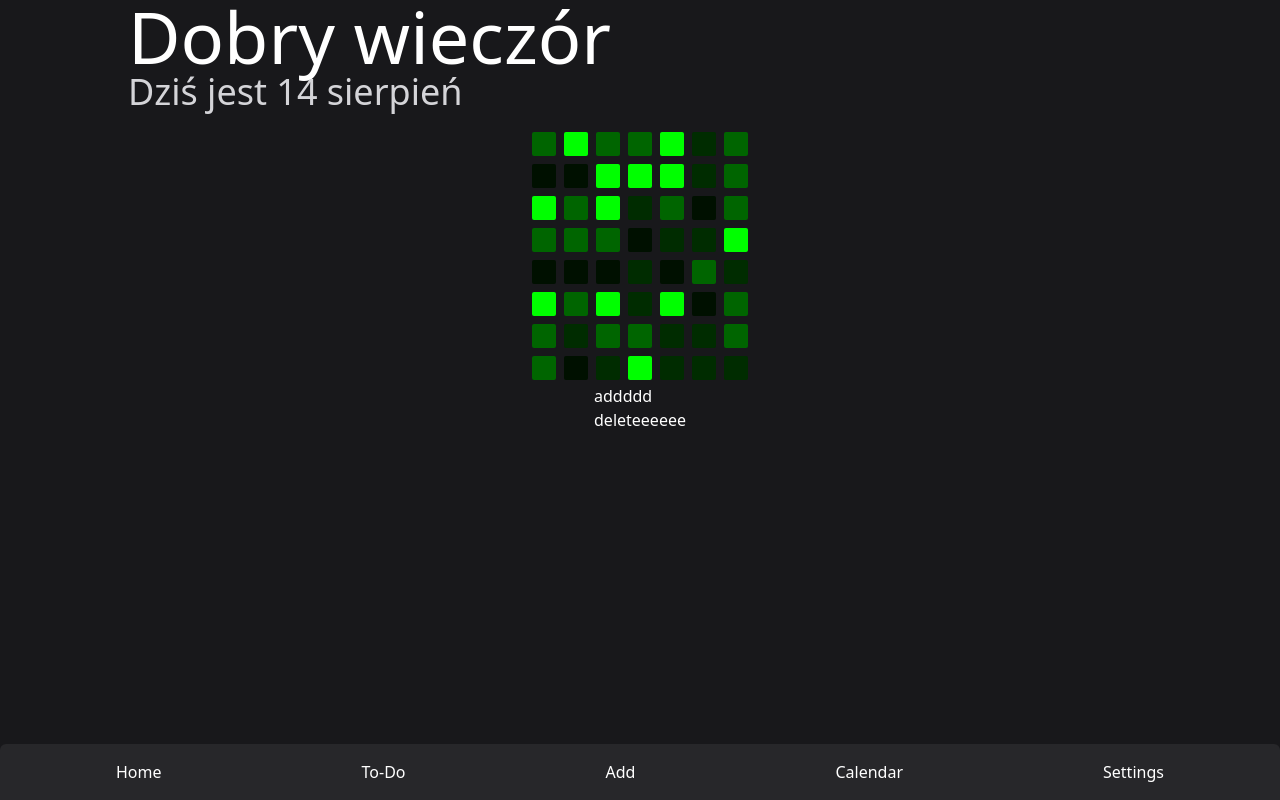
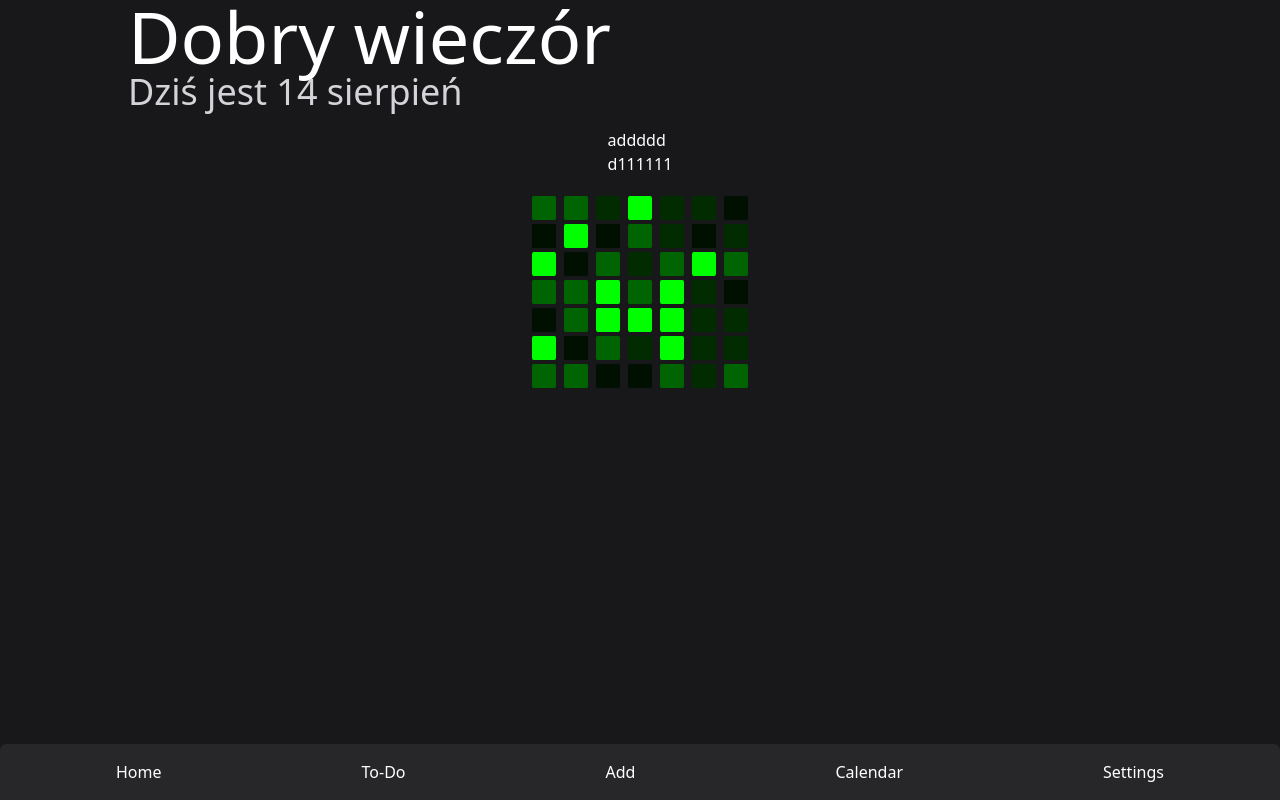
Before and after one commit to M-MComputerClub/Do-zrobienia-, a Vue app: page / in a window 1280 px wide. Built offline with nearby package versions, Linux system fonts and the light colour scheme; the HTML template or start-up script is replaced by a standard one.

Commit message:
dziala to z gita

```diff
--- a/src/components/Heatmap.vue
+++ b/src/components/Heatmap.vue
@@ -1,36 +1,25 @@
 <template>
   <div class="flex flex-col items-center p-4">
-    <div class="flex">
-      <div
-        v-for="(day, index) in days"
-        :key="index"
-        class="relative flex flex-col items-center"
-      >
-        <div
-          v-for="(week, weekIndex) in day"
-          :key="weekIndex"
-          class="w-6 h-6 m-1 rounded-sm"
-          :style="{ backgroundColor: getColor(week.value) }"
-        ></div>
-        <!-- @mouseover="showTooltip(week)" -->
-        <!-- @mouseleave="hideTooltip" -->
-        <div
-          v-if="tooltip"
-          class="absolute bg-gray-700 text-white text-xs rounded py-1 px-2"
-          :style="{
-            top: tooltipPosition.top + 'px',
-            left: tooltipPosition.left + 'px',
-          }"
-        >
-          {{ tooltip }}
+    <div>
+      <button @click="addDoneHabbit()">addddd</button>
+      <br />
+      <button @click="nextday()">d111111</button>
+      <!-- <button @click="console.log(rows)">d2222222</button> -->
+      <!-- days[-1].value += 10 -->
+    </div>
+    <div class="flex flex-col items-center p-4">
+      <div class="flex">
+        <div v-for="row in rows" :key="row[0]">
+          <div
+            v-for="cell in row"
+            :key="cell"
+            class="w-6 h-6 m-1 rounded-sm"
+            :style="{ backgroundColor: getColor(cell.value) }"
+          >
+            <!-- {{ cell.value }} -->
+          </div>
         </div>
       </div>
-    </div>
-    <div>
-      <button @click="days[days.length - 1][7].value += 25">addddd</button>
-      <br />
-      <button @click="days[0].shift()">deleteeeeee</button>
-      <!-- days[-1].value += 10 -->
     </div>
   </div>
 </template>
@@ -40,19 +29,13 @@ export default {
   data() {
     return {
       days: this.generateHeatmapData(), // Replace with your data source
-      tooltip: null,
-      tooltipPosition: { top: 0, left: 0 },
     };
   },
   methods: {
     generateHeatmapData() {
-      // Sample data generation: an array of weeks with each week containing days
-      // Replace this with actual data fetching logic
-      return Array.from({ length: 7 }, (_, i) =>
-        Array.from({ length: 8 }, (_, j) => ({
-          value: Math.random() * 100, // Random value for demonstration
-        }))
-      );
+      return Array.from({ length: 49 }, (_, j) => ({
+        value: Math.random() * 100,
+      }));
     },
     getColor(value) {
       if (value > 75) return "#00FF00";
@@ -61,11 +44,34 @@ export default {
       // if (value < 25) return "#001C00";
       return "#001000";
     },
-    showTooltip(week) {
+    nextday() {
+      // this.days[0].shift();
+      this.days.shift();
+      this.days.push({ value: 0 });
+      // this.rows = rows();
+      // this.rows[0].shift();
+      console.log(this.rows);
+      console.log(this.days);
       // this.tooltip = `Value: ${week.value.toFixed(2)}`;
     },
-    hideTooltip() {
-      this.tooltip = null;
+    addDoneHabbit() {
+      this.days[this.days.length - 1].value += 33;
+    },
+  },
+  computed: {
+    rows() {
+      let rows_t = [];
+      let lista = this.days;
+      // for (let index = 1; index <= 35; index++) {
+      //   lista.push(index);
+      // }
+      // console.log(lista);
+      // let lista = [1, 2, 3, 4, 5, 6, 7, 8, 9];
+      for (let i = 0; i < lista.length; i += 7) {
+        rows_t.push(lista.slice(i, i + 7));
+      }
+      // console.log(rows_t);
+      return rows_t;
     },
   },
 };
--- a/src/views/Home.vue
+++ b/src/views/Home.vue
@@ -47,6 +47,7 @@ const getDateMessage = () => {
   }
 };
 
+const rows = computed(() => {});
 const greeting = computed(() => getCurrentGreeting());
 const dateMessage = computed(() => getDateMessage());
 </script>
```
